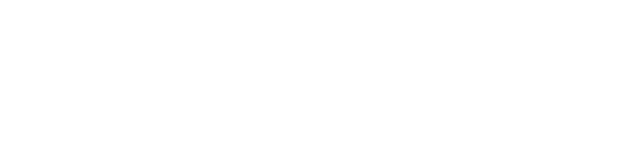
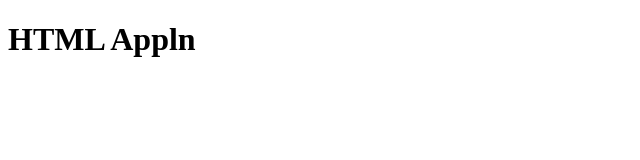
Before and after one commit to iamneo-production/daccebcaadcde305790315bdcbbbcffafeafone, a website: page public/index.html in a window 1280 px wide. Shown: the whole page, without its empty margins (0-640 px from the left). Drawn offline with Linux system fonts and the light colour scheme.

Commit message:
Backup Commit

```diff
--- a/public/index.html
+++ b/public/index.html
@@ -7,6 +7,6 @@
     <title>Wikipedia Viewer</title>
 </head>
 <body>
-
+    <h1>HTML Appln</h1>
 </body>
 </html>
```
Also changed, not shown: 1 other file.
